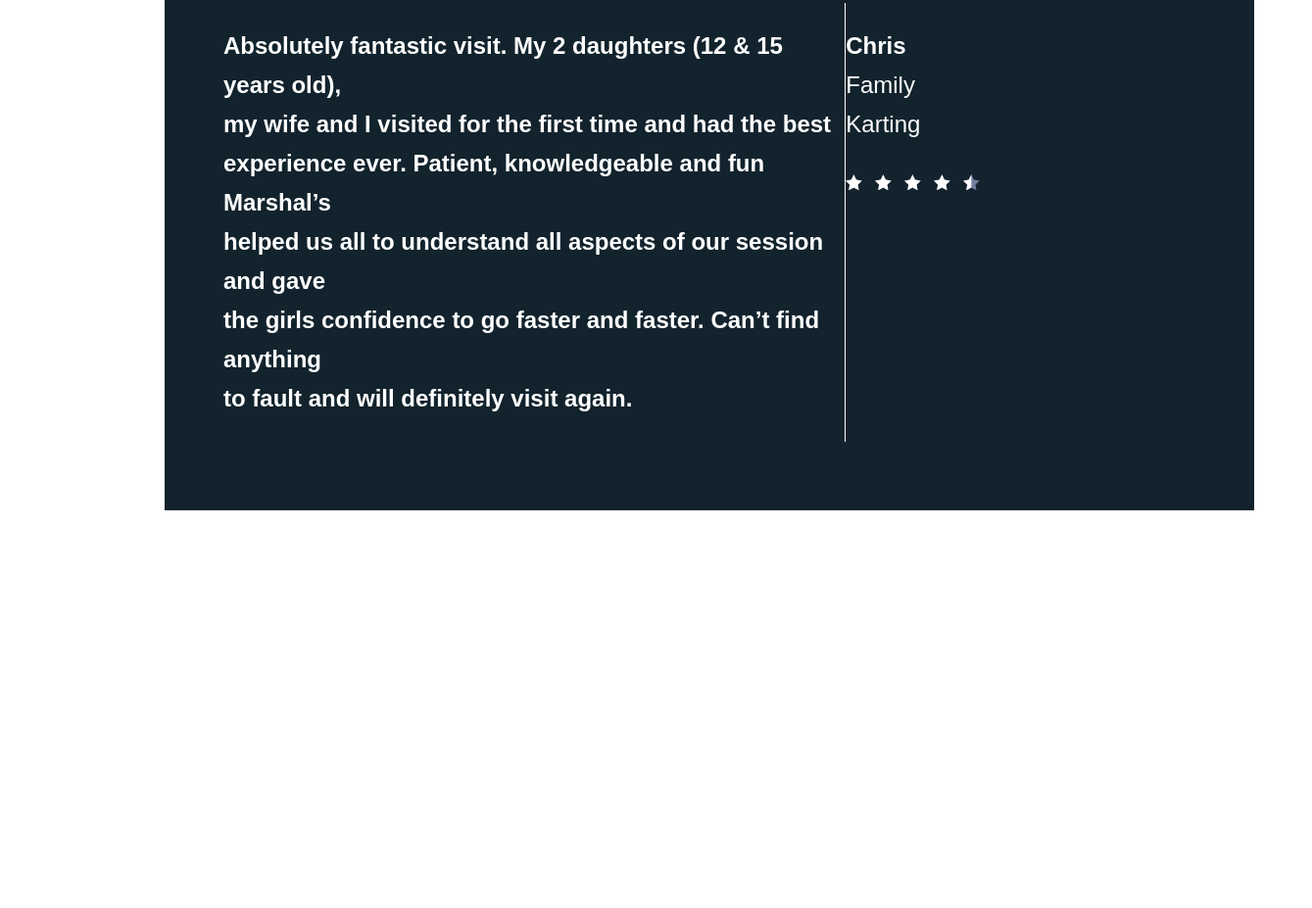
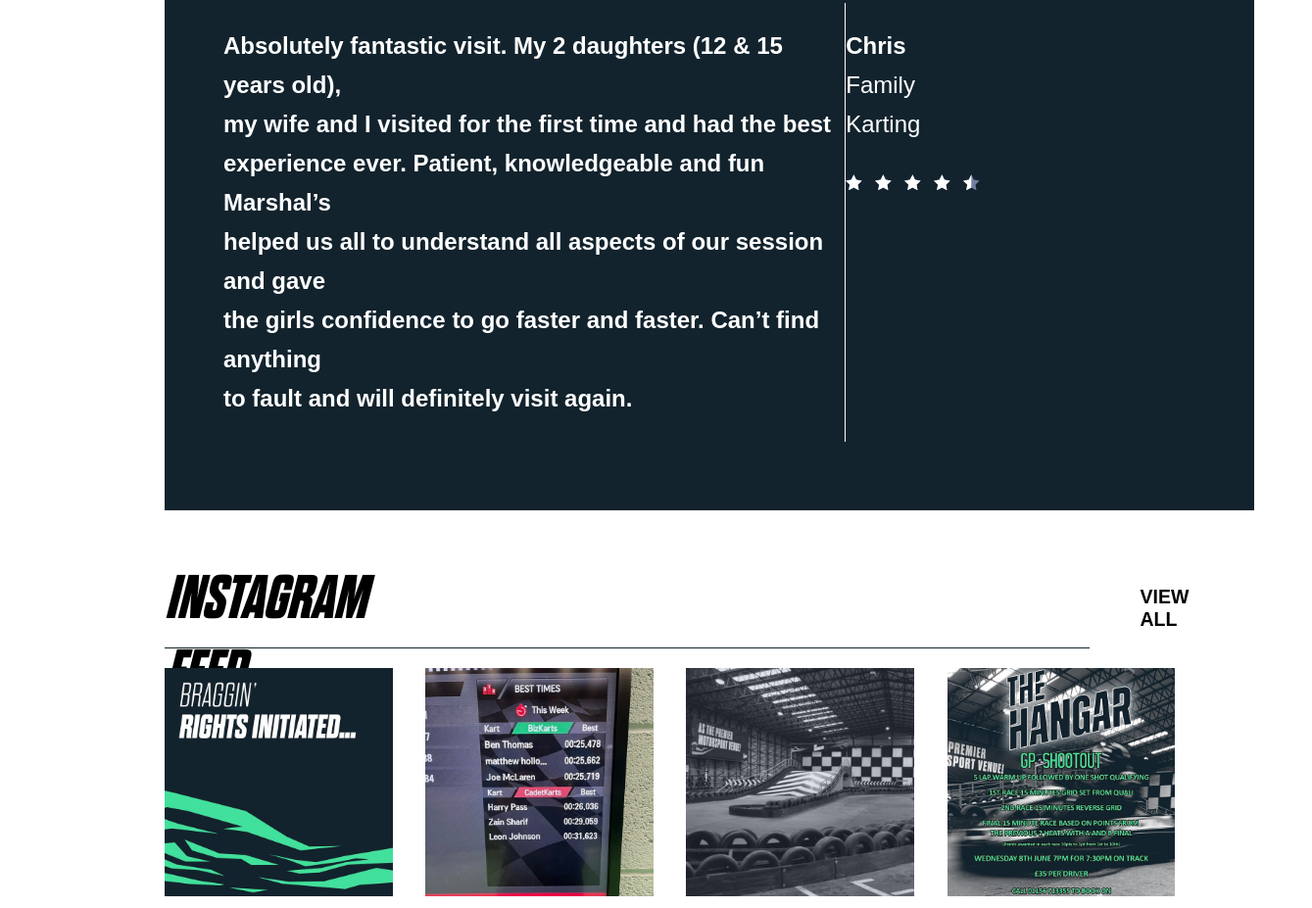
Before and after one commit to RathGate/GT_GdP_B, a plain HTML site: page 2emePartie.html in a window 1280 px wide. Shown: the part 415-1342 px from the top of the page at 98% size, 1339 px wide, since content can reach past the window. Before the commit the page ends 944 px from the top, so only its background shows below. Drawn offline with Linux system fonts and the light colour scheme.

Commit message:
2emePartieFinal

```diff
--- a/2emeP.css
+++ b/2emePartie.css
@@ -47,14 +47,13 @@
 
 }
 
-h2{
+.what{
     text-transform: uppercase;
     font-family: 'Dharma';
     font-style: italic;
     font-size: 60px;
     margin-left: 150px;
     margin-bottom: -20px;
-
 }
 
 .vert{
@@ -105,3 +104,92 @@ h2{
     margin-right: 240px;
     line-height: 40px;
 }
+
+.fond_3{
+    position: relative;
+    float: right;
+    margin-top: 100px;
+    background-color: #EFF2FD;
+    height: 500px;
+    width: 100%;
+    padding: 350px 100px;
+}
+
+
+.titre_3{
+    margin-left: 160px;
+    margin-right: 160px;
+    width: auto;
+    height: 140px;
+    display: flex;
+    margin-bottom: 20px;
+    border-bottom: 1px solid #12232d;
+}
+.insta_feed{
+    text-transform: uppercase;
+    font-family: 'Dharma';
+    font-style: italic;
+    font-size: 42px;
+    margin-left: 0px;
+    float: left;
+}
+
+.view_all{
+    text-transform: uppercase;
+    font-family: Arial, Helvetica, sans-serif;
+    font-size: 13px;
+    display: flex;
+    margin-top: 60px;
+    float: right;
+    margin-left: 790px;
+    cursor: pointer;
+
+}
+
+.view_all:hover{
+    transition: 0.2s;
+    color: aquamarine;
+    cursor: pointer;
+
+}
+
+.insta_img{
+    width: 80%;
+    height: 50%;
+    margin-left: 160px;
+    margin-right: 160px;
+    display: inline-block;
+}
+
+.img_1{
+    width: 115%;
+    display: inline-block;
+}
+
+.insta_img1{
+    width: 20%;
+    height: 20%;
+    display: inline-block;
+    margin-right: 60px;
+    cursor: pointer;
+}
+.insta_img2{
+    width: 20%;
+    height: 20%;
+    display: inline-block;
+    margin-right: 60px;
+    cursor: pointer;
+}
+.insta_img3{
+    width: 20%;
+    height: 20%;
+    display: inline-block;
+    margin-right: 60px;
+    cursor: pointer;
+}
+.insta_img4{
+    width: 20%;
+    height: 20%;
+    display: inline-block;
+    cursor: pointer;
+}
--- a/2emeP.html
+++ b/2emePartie.html
@@ -5,13 +5,13 @@
     <meta http-equiv="X-UA-Compatible" content="IE=edge">
     <meta name="viewport" content="width=device-width, initial-scale=1.0">
     <title>Document</title>
-    <link rel="stylesheet" href="2emeP.css">
+    <link rel="stylesheet" href="2emePartie.css">
 </head>
 <body>
 
     <div class="vert">
         <div class="titre_2emeP">
-            <h2>What our drivers say</h2>
+            <h2 class="what">What our drivers say</h2>
         </div>
         <div class="guillemets">
             <span>
@@ -81,6 +81,28 @@
                         <svg viewBox="0 0 19 19" xmlns="http://www.w3.org/2000/svg"><g fill="none" fill-rule="evenodd"><path d="M9.5 15.4l-5.878 3.09 1.123-6.545L-.011 7.31l6.572-.955L9.5.4l2.939 5.955 6.572.955-4.756 4.635 1.123 6.545z" fill="#727EA0"></path><path fill="#FFF" d="M3.622 18.49l1.123-6.545L-.011 7.31l6.572-.955L9.5.4v15z"></path></g></svg></span></li></ul>
         </div>
     </div>
+    <div class="titre_3">
+        <div class="insta_feed">
+            <h2>Instagram Feed</h2>
+        </div>
+        <div class="view_all">
+            <h2>View All</h2>
+        </div>
+    </div>
+    <div class="insta_img">
+        <div class="insta_img1">
+            <img src="images-kart/insta_1.jpg" class="img_1">
+        </div>
+        <div class="insta_img2">
+            <img src="images-kart/insta_2.jpg" class="img_1">
+        </div>
+        <div class="insta_img3">
+            <img src="images-kart/insta_3.jpg" class="img_1">
+        </div>
+        <div class="insta_img4">
+            <img src="images-kart/insta_4.jpg" class="img_1">
+        </div>
+    </div>
 
 
 </body>
```
Also changed, not shown: 1erePartie.html (renamed from about.html, +4 -4 lines), 1erePartie.css (renamed from about.css), images-kart/insta_1.jpg (added), images-kart/insta_2.jpg (added), images-kart/insta_3.jpg (added), images-kart/insta_4.jpg (added), images-kart/karting1.jpg (renamed from karting1.jpg), images-kart/karting2.jpg (renamed from karting2.jpg), images-kart/karting3.jpg (renamed from karting3.jpg).
